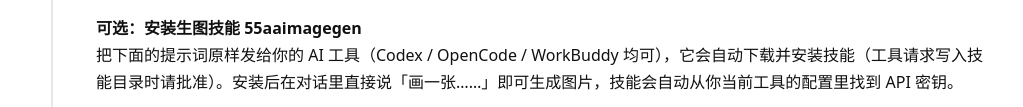
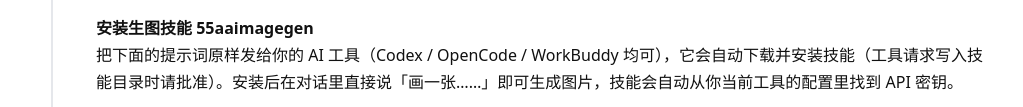
Before and after one commit to 55aaseclab/docs, an Astro site: page /zh in a window 1280 px wide. Shown: the part 1871-1978 px from the top of the page, without its empty margins (128-1151 px from the left). Built offline with nearby package versions, Linux system fonts and the light colour scheme; Astro itself is replaced by a stand-in of ours.

Commit message:
docs: drop 可选 from imagegen heading

```diff
--- a/src/pages/[lang]/index.astro
+++ b/src/pages/[lang]/index.astro
@@ -360,7 +360,7 @@ API Key：{lang === 'zh' ? 'sk-你的API令牌' : 'sk-your-key'}
               )}
               {st.harness && (
                 <div class="step-faq skill-install">
-                  <p><b>{L('可选：安装生图技能 55aaimagegen', 'Optional: install the image skill 55aaimagegen')}</b><br/>
+                  <p><b>{L('安装生图技能 55aaimagegen', 'Install the image skill 55aaimagegen')}</b><br/>
                   {L('把下面的提示词原样发给你的 AI 工具（Codex / OpenCode / WorkBuddy 均可），它会自动下载并安装技能（工具请求写入技能目录时请批准）。安装后在对话里直接说「画一张……」即可生成图片，技能会自动从你当前工具的配置里找到 API 密钥。', 'Paste the prompt below verbatim into your AI tool (Codex / OpenCode / WorkBuddy all work) — it downloads and installs the skill automatically (approve the write when the tool asks to save into its skill directory). Afterwards just say "draw ..." in the chat; the skill finds your API key from the tool you are using.')}</p>
                   <pre><code>{L(
                     '请安装 55AA 生图技能：\nGitHub 源：https://github.com/55aaseclab/docs/tree/main/public/skills/55aaimagegen\n（SKILL.md + references/；安装为技能名 55aaimagegen。）\n若安装器不支持子目录，则获取该目录下全部文件（SKILL.md、references/prompting.md、references/sample-prompts.md、references/image-api.md），保持相对目录结构写入你的技能目录。\n完成后告诉我如何触发它。',
```
